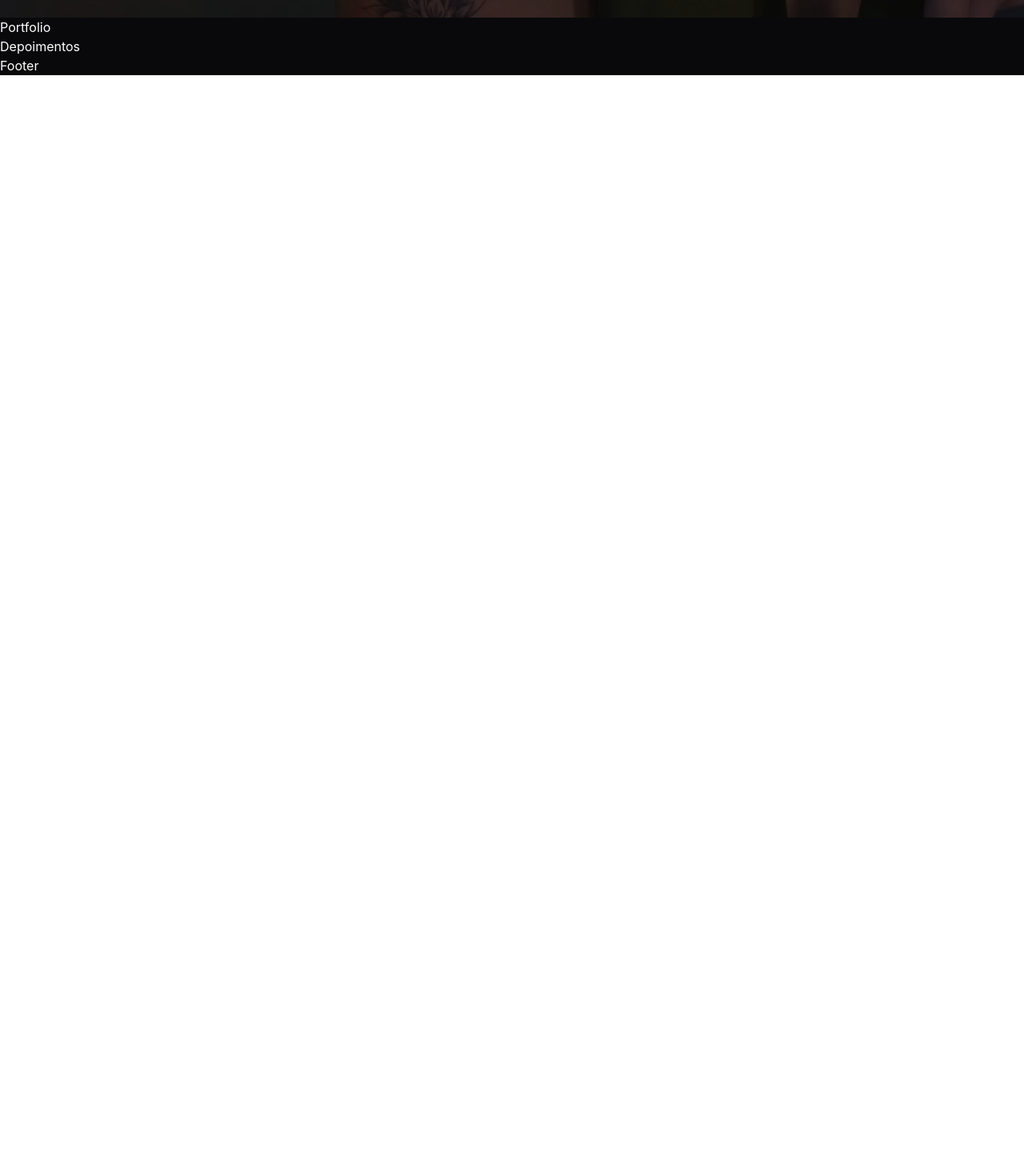
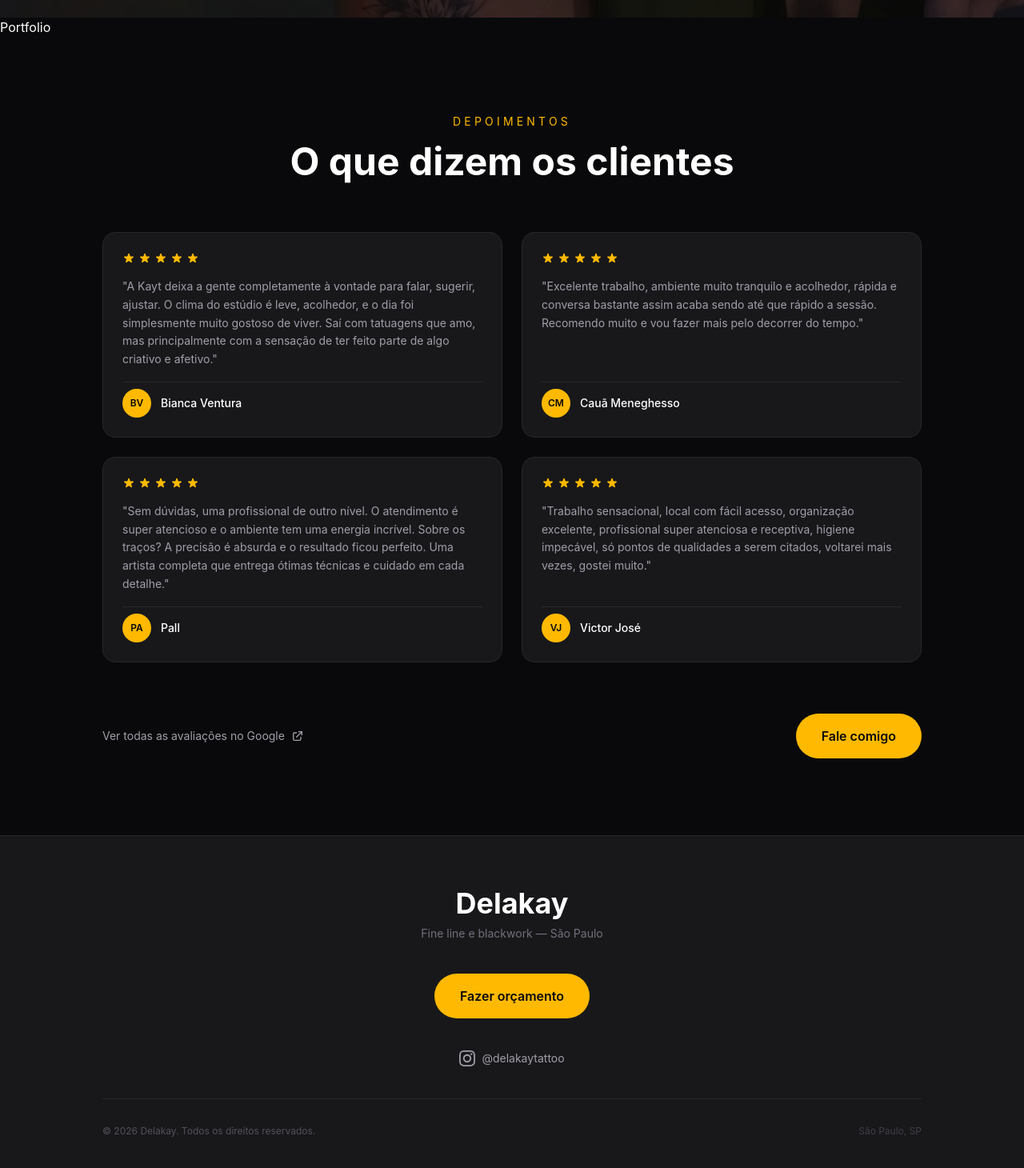
Before and after one commit to gustlok1/delakaytattoo, a React (Vite) app: page / in a window 1280 px wide. Shown: the part 778-2238 px from the top of the page at 80% size. Before the commit the page ends 872 px from the top, so only its background shows below. Built offline with nearby package versions, Linux system fonts and the light colour scheme.

Commit message:
Commit 006 - Create Depoimentos and Footer

```diff
--- a/src/components/Depoimentos.jsx
+++ b/src/components/Depoimentos.jsx
@@ -1,3 +1,94 @@
+const depoimentos = [
+  {
+    nome: "Bianca Ventura",
+    iniciais: "BV",
+    texto: "A Kayt deixa a gente completamente à vontade para falar, sugerir, ajustar. O clima do estúdio é leve, acolhedor, e o dia foi simplesmente muito gostoso de viver. Saí com tatuagens que amo, mas principalmente com a sensação de ter feito parte de algo criativo e afetivo.",
+  },
+  {
+    nome: "Cauã Meneghesso",
+    iniciais: "CM",
+    texto: "Excelente trabalho, ambiente muito tranquilo e acolhedor, rápida e conversa bastante assim acaba sendo até que rápido a sessão. Recomendo muito e vou fazer mais pelo decorrer do tempo.",
+  },
+  {
+    nome: "Pall",
+    iniciais: "PA",
+    texto: "Sem dúvidas, uma profissional de outro nível. O atendimento é super atencioso e o ambiente tem uma energia incrível. Sobre os traços? A precisão é absurda e o resultado ficou perfeito. Uma artista completa que entrega ótimas técnicas e cuidado em cada detalhe.",
+  },
+  {
+    nome: "Victor José",
+    iniciais: "VJ",
+    texto: "Trabalho sensacional, local com fácil acesso, organização excelente, profissional super atenciosa e receptiva, higiene impecável, só pontos de qualidades a serem citados, voltarei mais vezes, gostei muito.",
+  },
+]
+
 export default function Depoimentos({ onAbrirModal }) {
-  return <section>Depoimentos</section>
+  return (
+    <section className="py-24 px-6 bg-zinc-950">
+
+      {/* Cabeçalho */}
+      <div className="max-w-5xl mx-auto text-center mb-16">
+        <p className="text-amber-400 tracking-[0.3em] text-sm uppercase mb-4">
+          Depoimentos
+        </p>
+        <h2 className="text-4xl md:text-5xl font-bold text-white">
+          O que dizem os clientes
+        </h2>
+      </div>
+
+      {/* Grid de cards */}
+      <div className="max-w-5xl mx-auto grid grid-cols-1 md:grid-cols-2 gap-6 mb-16">
+        {depoimentos.map((d) => (
+          <div
+            key={d.nome}
+            className="bg-zinc-900 border border-zinc-800 rounded-2xl p-6 flex flex-col gap-4"
+          >
+            {/* Estrelas */}
+            <div className="flex gap-1">
+              {[...Array(5)].map((_, i) => (
+                <svg key={i} className="w-4 h-4 text-amber-400" fill="currentColor" viewBox="0 0 20 20">
+                  <path d="M9.049 2.927c.3-.921 1.603-.921 1.902 0l1.07 3.292a1 1 0 00.95.69h3.462c.969 0 1.371 1.24.588 1.81l-2.8 2.034a1 1 0 00-.364 1.118l1.07 3.292c.3.921-.755 1.688-1.54 1.118l-2.8-2.034a1 1 0 00-1.175 0l-2.8 2.034c-.784.57-1.838-.197-1.539-1.118l1.07-3.292a1 1 0 00-.364-1.118L2.98 8.72c-.783-.57-.38-1.81.588-1.81h3.461a1 1 0 00.951-.69l1.07-3.292z" />
+                </svg>
+              ))}
+            </div>
+
+            {/* Texto */}
+            <p className="text-zinc-400 text-sm leading-relaxed flex-1">
+              "{d.texto}"
+            </p>
+
+            {/* Avatar + nome */}
+            <div className="flex items-center gap-3 pt-2 border-t border-zinc-800">
+              <div className="w-9 h-9 rounded-full bg-amber-400 flex items-center justify-center text-zinc-950 font-semibold text-xs">
+                {d.iniciais}
+              </div>
+              <span className="text-white text-sm font-medium">{d.nome}</span>
+            </div>
+          </div>
+        ))}
+      </div>
+
+      {/* Link Google + CTA */}
+      <div className="max-w-5xl mx-auto flex flex-col sm:flex-row items-center justify-between gap-4">
+        <a
+          href="https://share.google/gAQ1QRjyuLP4sOBL8"
+          target="_blank"
+          rel="noopener noreferrer"
+          className="text-zinc-400 hover:text-amber-400 text-sm transition-colors flex items-center gap-2"
+        >
+          Ver todas as avaliações no Google
+          <svg xmlns="http://www.w3.org/2000/svg" className="w-4 h-4" fill="none" viewBox="0 0 24 24" stroke="currentColor">
+            <path strokeLinecap="round" strokeLinejoin="round" strokeWidth={2} d="M10 6H6a2 2 0 00-2 2v10a2 2 0 002 2h10a2 2 0 002-2v-4M14 4h6m0 0v6m0-6L10 14" />
+          </svg>
+        </a>
+
+        <button
+          onClick={onAbrirModal}
+          className="bg-amber-400 hover:bg-amber-300 text-zinc-950 font-semibold px-8 py-4 rounded-full transition-all duration-300"
+        >
+          Fale comigo
+        </button>
+      </div>
+
+    </section>
+  )
 }
--- a/src/components/Footer.jsx
+++ b/src/components/Footer.jsx
@@ -1,3 +1,51 @@
-export default function Footer({ onAbrirModal }) {
-  return <section>Footer</section>
+export default function Footer() {
+  const mensagem = encodeURIComponent("Olá Delakay! Vim pelo site e gostaria de fazer um orçamento.")
+
+  return (
+    <footer className="bg-zinc-900 border-t border-zinc-800 py-16 px-6">
+      <div className="max-w-5xl mx-auto flex flex-col items-center gap-10">
+
+        {/* Nome e tagline */}
+        <div className="text-center">
+          <h2 className="text-4xl font-bold text-white mb-2">Delakay</h2>
+          <p className="text-zinc-500 text-sm">Fine line e blackwork — São Paulo</p>
+        </div>
+
+        {/* Botão WhatsApp */}
+
+        <a
+          href={`https://wa.me/55XXXXXXXXXXX?text=${mensagem}`}
+          target="_blank"
+          rel="noopener noreferrer"
+          className="bg-amber-400 hover:bg-amber-300 text-zinc-950 font-semibold px-8 py-4 rounded-full transition-all duration-300"
+        >
+          Fazer orçamento
+        </a>
+
+        {/* Instagram */}
+        <a
+          href="https://www.instagram.com/delakaytattoo"
+          target="_blank"
+          rel="noopener noreferrer"
+          className="flex items-center gap-2 text-zinc-400 hover:text-amber-400 transition-colors text-sm"
+        >
+          <svg xmlns="http://www.w3.org/2000/svg" className="w-5 h-5" fill="currentColor" viewBox="0 0 24 24">
+            <path d="M12 2.163c3.204 0 3.584.012 4.85.07 3.252.148 4.771 1.691 4.919 4.919.058 1.265.069 1.645.069 4.849 0 3.205-.012 3.584-.069 4.849-.149 3.225-1.664 4.771-4.919 4.919-1.266.058-1.644.07-4.85.07-3.204 0-3.584-.012-4.849-.07-3.26-.149-4.771-1.699-4.919-4.92-.058-1.265-.07-1.644-.07-4.849 0-3.204.013-3.583.07-4.849.149-3.227 1.664-4.771 4.919-4.919 1.266-.057 1.645-.069 4.849-.069zm0-2.163c-3.259 0-3.667.014-4.947.072-4.358.2-6.78 2.618-6.98 6.98-.059 1.281-.073 1.689-.073 4.948 0 3.259.014 3.668.072 4.948.2 4.358 2.618 6.78 6.98 6.98 1.281.058 1.689.072 4.948.072 3.259 0 3.668-.014 4.948-.072 4.354-.2 6.782-2.618 6.979-6.98.059-1.28.073-1.689.073-4.948 0-3.259-.014-3.667-.072-4.947-.196-4.354-2.617-6.78-6.979-6.98-1.281-.059-1.69-.073-4.949-.073zm0 5.838c-3.403 0-6.162 2.759-6.162 6.162s2.759 6.163 6.162 6.163 6.162-2.759 6.162-6.163c0-3.403-2.759-6.162-6.162-6.162zm0 10.162c-2.209 0-4-1.79-4-4 0-2.209 1.791-4 4-4s4 1.791 4 4c0 2.21-1.791 4-4 4zm6.406-11.845c-.796 0-1.441.645-1.441 1.44s.645 1.44 1.441 1.44c.795 0 1.439-.645 1.439-1.44s-.644-1.44-1.439-1.44z"/>
+          </svg>
+          @delakaytattoo
+        </a>
+
+        {/* Divider + crédito */}
+        <div className="w-full border-t border-zinc-800 pt-8 flex flex-col sm:flex-row items-center justify-between gap-2">
+          <p className="text-zinc-600 text-xs">
+            © {new Date().getFullYear()} Delakay. Todos os direitos reservados.
+          </p>
+          <p className="text-zinc-700 text-xs">
+            São Paulo, SP
+          </p>
+        </div>
+
+      </div>
+    </footer>
+  )
 }
```
